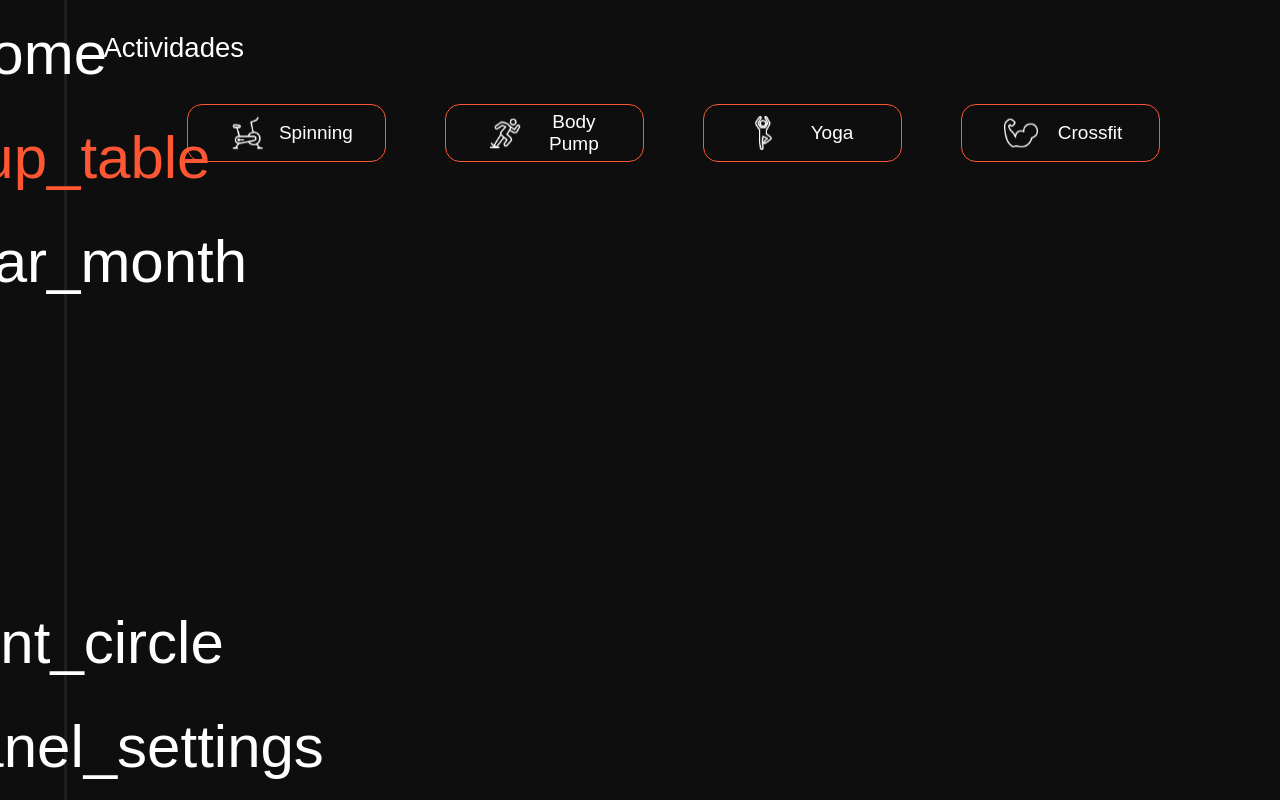
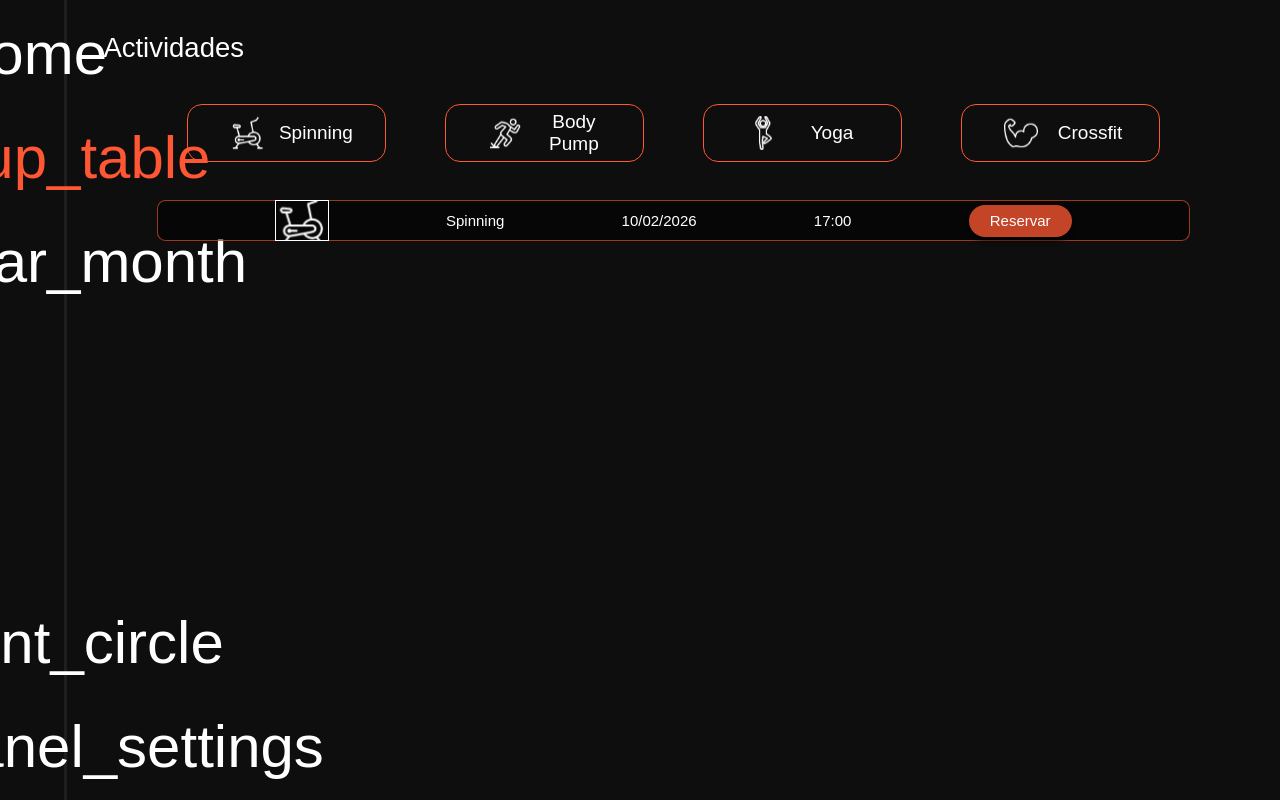
Before and after one commit to jperezz-dev/fitLog-Desktop, a Vue app: page /#/actividades in a window 1280 px wide. Built offline with nearby package versions, Linux system fonts and the light colour scheme.

Commit message:
Actividades y selector reserva
- Vista de actividades
- Creación del componente de selectorReservas

```diff
--- /dev/null
+++ b/src/renderer/src/components/selectorReserva.vue
@@ -0,0 +1,51 @@
+<script setup>
+import boton from './boton.vue'
+defineProps(['titulo', 'fecha', 'hora', 'imagen'])
+</script>
+
+<template>
+  <div class="selector">
+    <span class="icono" :style="{ backgroundImage: `url('${imagen}')` }"></span>
+    <a>
+      {{ titulo }}
+    </a>
+    <a>
+      {{ fecha }}
+    </a>
+    <a>
+      {{ hora }}
+    </a>
+    <boton class="boton" texto="Reservar"></boton>
+  </div>
+</template>
+
+<style scoped>
+.selector {
+  display: flex;
+  flex-direction: row;
+  justify-content: space-evenly;
+  align-items: center;
+  color: white;
+  border-radius: 1.7rem;
+  border: solid #ff58339d 0.1rem;
+  background-color: rgba(0, 0, 0, 0.55);
+  font-size: 3rem;
+  height: 7%;
+  width: 85%;
+}
+
+.icono {
+  height: 100%;
+  width: 5%;
+  background-size: cover;
+  background-position: center;
+  background-repeat: no-repeat;
+  border: solid 1px white;
+}
+
+.boton {
+  font-size: 3rem;
+  padding: 1.5rem;
+  width: 10%;
+}
+</style>
--- a/src/renderer/src/views/Actividades.vue
+++ b/src/renderer/src/views/Actividades.vue
@@ -1,7 +1,12 @@
 <script setup>
 import { useRouter } from 'vue-router'
 import api from '../services/axios'
+import selectorReserva from '@renderer/components/selectorReserva.vue';
 
+import iconoCrossfit from '../assets/icono-crossfit.svg'
+import iconoBodyPump from '../assets/icono-body-pump.svg'
+import iconoYoga from '../assets/icono-yoga.svg'
+import iconoSpinning from '../assets/icono-spinning.svg'
 const router = useRouter()
 </script>
 
@@ -42,6 +47,9 @@ const router = useRouter()
         <span id="crossfit" class="actividadIcon"> </span>
         <a style="color: white; font-size: 3.8em; text-align: center; width: 40%">Crossfit</a>
       </div>
+    </div>
+    <div style="display: flex; flex-direction: column; align-items: center; height: 70%;">
+      <selector-reserva titulo="Spinning" fecha="10/02/2026" hora="17:00" :imagen="iconoSpinning"></selector-reserva>
     </div>
   </div>
 </template>
```
